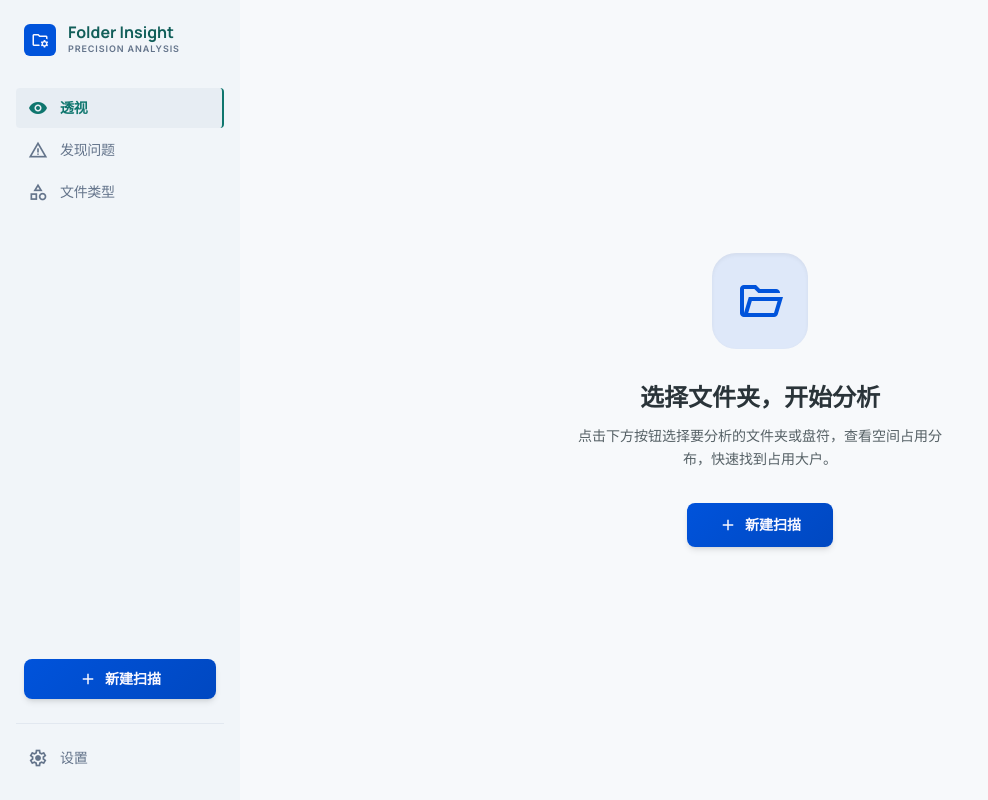
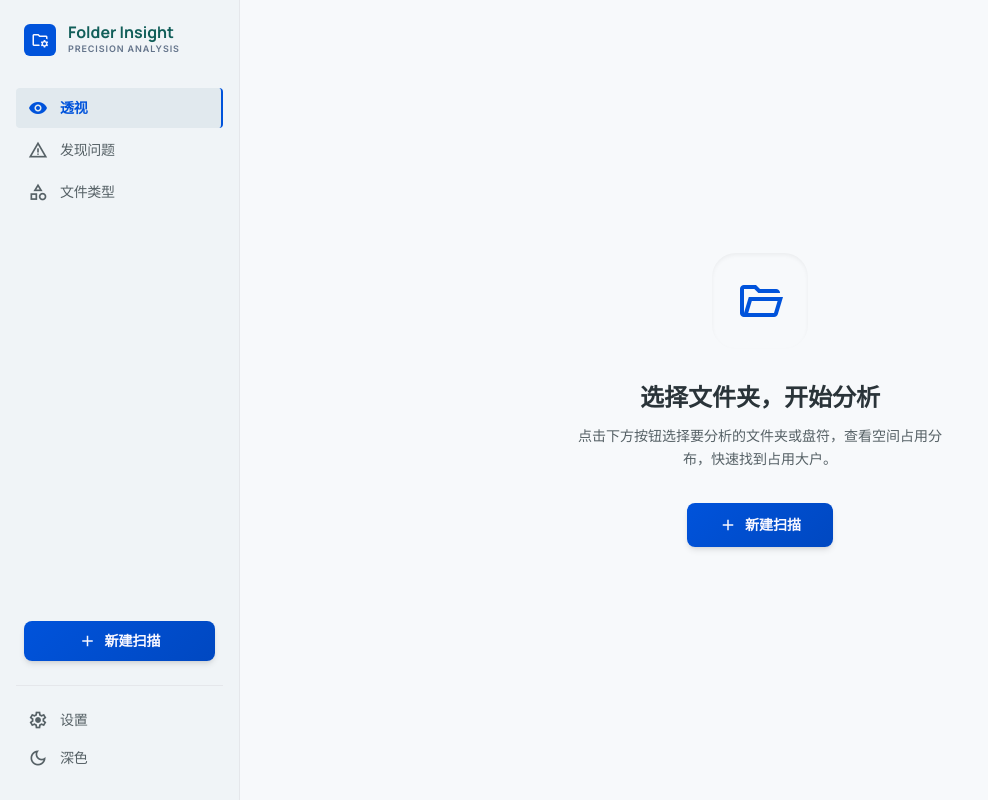
Before and after one commit to duyl328/dir-zero, a React (Vite) app in the folder folder-insight/: page /#/overview in a window 1280 px wide. Shown: the whole page, without its empty margins (0-988 px from the left). Built offline with nearby package versions, Linux system fonts and the light colour scheme.

Commit message:
feat: 支持深色主题与动态配色切换

```diff
--- a/folder-insight/src/App.css
+++ b/folder-insight/src/App.css
@@ -5,13 +5,121 @@
 @tailwind components;
 @tailwind utilities;
 
+/* ── Light theme (default) ─────────────────────────────────────────────────── */
 :root {
+  --color-primary: #0053db;
+  --color-primary-dim: #0048c1;
+  --color-primary-fixed: #dbe1ff;
+  --color-primary-fixed-dim: #c7d3ff;
+  --color-on-primary: #f8f7ff;
+  --color-on-primary-fixed: #003798;
+  --color-on-primary-fixed-variant: #0050d4;
+  --color-on-primary-container: #0048bf;
+  --color-primary-container: #dbe1ff;
+  --color-inverse-primary: #618bff;
+  --color-secondary: #5c605f;
+  --color-secondary-dim: #505453;
+  --color-secondary-fixed: #e0e3e2;
+  --color-secondary-fixed-dim: #d2d5d4;
+  --color-on-secondary: #f7f9f8;
+  --color-on-secondary-fixed: #3c4040;
+  --color-on-secondary-fixed-variant: #595c5c;
+  --color-on-secondary-container: #4f5252;
+  --color-secondary-container: #e0e3e2;
+  --color-tertiary: #4a6552;
+  --color-tertiary-dim: #3e5946;
+  --color-tertiary-fixed: #daf9df;
+  --color-tertiary-fixed-dim: #cbead1;
+  --color-on-tertiary: #e7ffea;
+  --color-on-tertiary-fixed: #334e3b;
+  --color-on-tertiary-fixed-variant: #4f6b57;
+  --color-on-tertiary-container: #45604d;
+  --color-tertiary-container: #daf9df;
+  --color-error: #9f403d;
+  --color-error-dim: #4e0309;
+  --color-error-container: #fe8983;
+  --color-on-error: #fff7f6;
+  --color-on-error-container: #752121;
+  --color-surface: #f7f9fb;
+  --color-surface-bright: #f7f9fb;
+  --color-surface-dim: #cfdce3;
+  --color-surface-tint: #0053db;
+  --color-surface-variant: #d9e4ea;
+  --color-surface-container: #e8eff3;
+  --color-surface-container-low: #f0f4f7;
+  --color-surface-container-high: #e1e9ee;
+  --color-surface-container-highest: #d9e4ea;
+  --color-surface-container-lowest: #ffffff;
+  --color-on-surface: #2a3439;
+  --color-on-surface-variant: #566166;
+  --color-on-background: #2a3439;
+  --color-background: #f7f9fb;
+  --color-outline: #717c82;
+  --color-outline-variant: #a9b4b9;
+  --color-inverse-surface: #0b0f10;
+  --color-inverse-on-surface: #9a9d9f;
+
   font-family: 'Inter', sans-serif;
   font-size: 16px;
   line-height: 1.5;
   font-weight: 400;
   -webkit-font-smoothing: antialiased;
   -moz-osx-font-smoothing: grayscale;
+}
+
+/* ── Dark theme ────────────────────────────────────────────────────────────── */
+.dark {
+  --color-primary: #618bff;
+  --color-primary-dim: #4f7aee;
+  --color-primary-fixed: #1a2a5e;
+  --color-primary-fixed-dim: #0f1e4a;
+  --color-on-primary: #0a1540;
+  --color-on-primary-fixed: #c7d3ff;
+  --color-on-primary-fixed-variant: #8faeff;
+  --color-on-primary-container: #8faeff;
+  --color-primary-container: #1a2a5e;
+  --color-inverse-primary: #0053db;
+  --color-secondary: #a8adac;
+  --color-secondary-dim: #8e9392;
+  --color-secondary-fixed: #2a2e2d;
+  --color-secondary-fixed-dim: #1e2221;
+  --color-on-secondary: #0d1110;
+  --color-on-secondary-fixed: #d2d5d4;
+  --color-on-secondary-fixed-variant: #8e9392;
+  --color-on-secondary-container: #a8adac;
+  --color-secondary-container: #2a2e2d;
+  --color-tertiary: #8ecf97;
+  --color-tertiary-dim: #72b87c;
+  --color-tertiary-fixed: #1a2e1e;
+  --color-tertiary-fixed-dim: #0f2013;
+  --color-on-tertiary: #0a1a0d;
+  --color-on-tertiary-fixed: #cbead1;
+  --color-on-tertiary-fixed-variant: #72b87c;
+  --color-on-tertiary-container: #8ecf97;
+  --color-tertiary-container: #1a2e1e;
+  --color-error: #ff8a87;
+  --color-error-dim: #cc5f5c;
+  --color-error-container: #5c1a18;
+  --color-on-error: #1a0504;
+  --color-on-error-container: #ff8a87;
+  --color-surface: #0f1417;
+  --color-surface-bright: #1a2025;
+  --color-surface-dim: #080c0e;
+  --color-surface-tint: #618bff;
+  --color-surface-variant: #1e2a30;
+  --color-surface-container: #141c21;
+  --color-surface-container-low: #111820;
+  --color-surface-container-high: #1c262d;
+  --color-surface-container-highest: #243038;
+  --color-surface-container-lowest: #0a0f12;
+  --color-on-surface: #d8e4ea;
+  --color-on-surface-variant: #8fa4ad;
+  --color-on-background: #d8e4ea;
+  --color-background: #0f1417;
+  --color-outline: #4a5c63;
+  --color-outline-variant: #2a3a42;
+  --color-inverse-surface: #d8e4ea;
+  --color-inverse-on-surface: #2a3439;
 }
 
 * {
@@ -21,8 +129,8 @@
 }
 
 body {
-  background-color: #f7f9fb;
-  color: #2a3439;
+  background-color: var(--color-background);
+  color: var(--color-on-surface);
   overflow: hidden;
 }
 
@@ -40,8 +148,16 @@ body {
   -webkit-backdrop-filter: blur(12px);
 }
 
+.dark .glass-panel {
+  background: rgba(15, 20, 23, 0.88);
+}
+
 .cta-gradient {
   background: linear-gradient(135deg, #0053db 0%, #0048c1 100%);
+}
+
+.dark .cta-gradient {
+  background: linear-gradient(135deg, #618bff 0%, #4f7aee 100%);
 }
 
 @keyframes fade-in-up {
@@ -52,18 +168,14 @@ body {
   animation: fade-in-up 0.18s ease-out forwards;
 }
 
+@keyframes scan-bar {
+  0%   { transform: translateX(-100%); }
+  50%  { transform: translateX(150%); }
+  100% { transform: translateX(-100%); }
+}
+
 /* Scrollbar styling */
-::-webkit-scrollbar {
-  width: 6px;
-  height: 6px;
-}
-::-webkit-scrollbar-track {
-  background: transparent;
-}
-::-webkit-scrollbar-thumb {
-  background: #a9b4b9;
-  border-radius: 3px;
-}
-::-webkit-scrollbar-thumb:hover {
-  background: #717c82;
-}
+::-webkit-scrollbar { width: 6px; height: 6px; }
+::-webkit-scrollbar-track { background: transparent; }
+::-webkit-scrollbar-thumb { background: var(--color-outline-variant); border-radius: 3px; }
+::-webkit-scrollbar-thumb:hover { background: var(--color-outline); }
--- a/folder-insight/src/components/layout/Sidebar.tsx
+++ b/folder-insight/src/components/layout/Sidebar.tsx
@@ -4,7 +4,7 @@ import { useT } from "../../hooks/useT";
 
 export default function Sidebar() {
   const location = useLocation();
-  const { session, resetSession, setScanStatus } = useAppStore();
+  const { session, resetSession, setScanStatus, theme, setTheme } = useAppStore();
   const t = useT();
 
   const navItems = [
@@ -19,7 +19,7 @@ export default function Sidebar() {
   }
 
   return (
-    <aside className="h-screen w-60 fixed left-0 top-0 bg-slate-100 flex flex-col py-6 px-4 z-50 select-none">
+    <aside className="h-screen w-60 fixed left-0 top-0 bg-surface-container-low flex flex-col py-6 px-4 z-50 select-none border-r border-outline-variant/20">
       {/* Logo */}
       <div className="mb-8 px-2 flex items-center gap-3">
         <div className="w-8 h-8 rounded-md bg-primary flex items-center justify-center shrink-0">
@@ -42,8 +42,8 @@ export default function Sidebar() {
               className={[
                 "flex items-center gap-3 px-3 py-2.5 rounded-lg font-headline text-sm tracking-tight transition-colors duration-150",
                 active
-                  ? "text-teal-700 font-semibold border-r-2 border-teal-700 bg-slate-200/60"
-                  : "text-slate-500 hover:text-teal-600 hover:bg-slate-200/50",
+                  ? "text-primary font-semibold border-r-2 border-primary bg-surface-container-high"
+                  : "text-on-surface-variant hover:text-on-surface hover:bg-surface-container-high",
               ].join(" ")}
             >
               <span
@@ -68,21 +68,28 @@ export default function Sidebar() {
       </button>
 
       {/* Bottom links */}
-      <div className="pt-4 border-t border-slate-200 space-y-0.5">
+      <div className="pt-4 border-t border-outline-variant/20 space-y-0.5">
         <NavLink
           to="/settings"
           className={({ isActive }) =>
             [
               "flex items-center gap-3 px-3 py-2 rounded-lg font-headline text-sm tracking-tight transition-colors",
               isActive
-                ? "text-teal-700 font-semibold bg-slate-200/60"
-                : "text-slate-500 hover:text-teal-600 hover:bg-slate-200/50",
+                ? "text-primary font-semibold bg-surface-container-high"
+                : "text-on-surface-variant hover:text-on-surface hover:bg-surface-container-high",
             ].join(" ")
           }
         >
           <span className="material-symbols-outlined text-[20px]">settings</span>
           <span>{t.sidebar.settings}</span>
         </NavLink>
+        <button
+          onClick={() => setTheme(theme === "light" ? "dark" : "light")}
+          className="w-full flex items-center gap-3 px-3 py-2 rounded-lg font-headline text-sm tracking-tight text-on-surface-variant hover:text-on-surface hover:bg-surface-container-high transition-colors"
+        >
+          <span className="material-symbols-outlined text-[20px]">{theme === "light" ? "dark_mode" : "light_mode"}</span>
+          <span>{theme === "light" ? t.settings.themeDark : t.settings.themeLight}</span>
+        </button>
       </div>
 
       {/* Scan status indicator */}
--- a/folder-insight/src/i18n/en.ts
+++ b/folder-insight/src/i18n/en.ts
@@ -236,6 +236,9 @@ export const en: Translations = {
     langLabel: "Language",
     langZh: "中文",
     langEn: "English",
+    themeLabel: "Appearance",
+    themeLight: "Light",
+    themeDark: "Dark",
   },
 
   common: {
--- a/folder-insight/src/i18n/zh.ts
+++ b/folder-insight/src/i18n/zh.ts
@@ -243,6 +243,9 @@ export const zh = {  // Sidebar
     langLabel: "语言",
     langZh: "中文",
     langEn: "English",
+    themeLabel: "外观",
+    themeLight: "浅色",
+    themeDark: "深色",
   },
 
   // Common
--- a/folder-insight/src/pages/SettingsPage.tsx
+++ b/folder-insight/src/pages/SettingsPage.tsx
@@ -2,6 +2,7 @@ import { useState } from "react";
 import { useAppStore } from "../store/appStore";
 import { useT } from "../hooks/useT";
 import type { Locale } from "../i18n";
+import type { Theme } from "../store/appStore";
 
 const RESIDUE_BUILTIN = [
   { id: "r-ds_store", pattern: ".DS_Store", type: "glob" as const, enabled: true, builtin: true, label: "macOS .DS_Store" },
@@ -13,7 +14,7 @@ const RESIDUE_BUILTIN = [
 ];
 
 export default function SettingsPage() {
-  const { excludeRules, toggleExcludeRule, addExcludeRule, removeExcludeRule, locale, setLocale } = useAppStore();
+  const { excludeRules, toggleExcludeRule, addExcludeRule, removeExcludeRule, locale, setLocale, theme, setTheme } = useAppStore();
   const t = useT();
   const [residueRules, setResidueRules] = useState(RESIDUE_BUILTIN);
   const [newPattern, setNewPattern] = useState("");
@@ -53,6 +54,20 @@ export default function SettingsPage() {
             <button key={l} onClick={() => setLocale(l)}
               className={["px-4 py-2 rounded-lg text-sm font-semibold transition-colors", locale === l ? "bg-primary text-on-primary" : "bg-surface-container-high text-on-surface-variant hover:bg-surface-container-highest"].join(" ")}>
               {l === "zh" ? t.settings.langZh : t.settings.langEn}
+            </button>
+          ))}
+        </div>
+      </section>
+
+      {/* Appearance */}
+      <section>
+        <h3 className="font-headline font-bold text-base text-on-surface mb-3">{t.settings.themeLabel}</h3>
+        <div className="flex items-center gap-2">
+          {(["light", "dark"] as Theme[]).map((th) => (
+            <button key={th} onClick={() => setTheme(th)}
+              className={["flex items-center gap-2 px-4 py-2 rounded-lg text-sm font-semibold transition-colors", theme === th ? "bg-primary text-on-primary" : "bg-surface-container-high text-on-surface-variant hover:bg-surface-container-highest"].join(" ")}>
+              <span className="material-symbols-outlined text-[16px]">{th === "light" ? "light_mode" : "dark_mode"}</span>
+              {th === "light" ? t.settings.themeLight : t.settings.themeDark}
             </button>
           ))}
         </div>
--- a/folder-insight/src/store/appStore.ts
+++ b/folder-insight/src/store/appStore.ts
@@ -3,6 +3,11 @@ import type { ScanSession, ScanStatus, ScanProgress, ScanResult, ExcludeRule, Du
 import type { Locale } from "../i18n";
 
 type DupStatus = "idle" | "scanning" | "cancelling" | "done";
+export type Theme = "light" | "dark";
+
+function applyTheme(theme: Theme) {
+  document.documentElement.classList.toggle("dark", theme === "dark");
+}
 
 interface AppState {
   session: ScanSession;
@@ -10,6 +15,7 @@ interface AppState {
   duplicatesResult: DuplicateCluster[] | null;
   duplicatesStatus: DupStatus;
   locale: Locale;
+  theme: Theme;
 
   // Actions
   setScanRoots: (roots: string[]) => void;
@@ -23,6 +29,7 @@ interface AppState {
   setDuplicatesResult: (clusters: DuplicateCluster[]) => void;
   setDuplicatesStatus: (status: DupStatus) => void;
   setLocale: (locale: Locale) => void;
+  setTheme: (theme: Theme) => void;
 }
 
 const defaultSession: ScanSession = {
@@ -45,12 +52,17 @@ const builtinRules: ExcludeRule[] = [
   { id: "b-sysvolinfo", pattern: "System Volume Information", type: "path", enabled: true, builtin: true, label: "系统卷信息" },
 ];
 
-export const useAppStore = create<AppState>((set) => ({
+export const useAppStore = create<AppState>((set) => {
+  const savedTheme = (localStorage.getItem("theme") as Theme | null) ?? "light";
+  applyTheme(savedTheme);
+
+  return {
   session: defaultSession,
   excludeRules: builtinRules,
   duplicatesResult: null,
   duplicatesStatus: "idle",
   locale: (localStorage.getItem("locale") as Locale | null) ?? "zh",
+  theme: savedTheme,
 
   setScanRoots: (roots) =>
     set((s) => ({ session: { ...s.session, roots } })),
@@ -96,4 +108,11 @@ export const useAppStore = create<AppState>((set) => ({
     localStorage.setItem("locale", locale);
     set({ locale });
   },
-}));
+
+  setTheme: (theme) => {
+    localStorage.setItem("theme", theme);
+    applyTheme(theme);
+    set({ theme });
+  },
+  };
+});
--- a/folder-insight/tailwind.config.js
+++ b/folder-insight/tailwind.config.js
@@ -5,57 +5,58 @@ export default {
   theme: {
     extend: {
       colors: {
-        primary: "#0053db",
-        "primary-dim": "#0048c1",
-        "primary-fixed": "#dbe1ff",
-        "primary-fixed-dim": "#c7d3ff",
-        "on-primary": "#f8f7ff",
-        "on-primary-fixed": "#003798",
-        "on-primary-fixed-variant": "#0050d4",
-        "on-primary-container": "#0048bf",
-        "primary-container": "#dbe1ff",
-        "inverse-primary": "#618bff",
-        secondary: "#5c605f",
-        "secondary-dim": "#505453",
-        "secondary-fixed": "#e0e3e2",
-        "secondary-fixed-dim": "#d2d5d4",
-        "on-secondary": "#f7f9f8",
-        "on-secondary-fixed": "#3c4040",
-        "on-secondary-fixed-variant": "#595c5c",
-        "on-secondary-container": "#4f5252",
-        "secondary-container": "#e0e3e2",
-        tertiary: "#4a6552",
-        "tertiary-dim": "#3e5946",
-        "tertiary-fixed": "#daf9df",
-        "tertiary-fixed-dim": "#cbead1",
-        "on-tertiary": "#e7ffea",
-        "on-tertiary-fixed": "#334e3b",
-        "on-tertiary-fixed-variant": "#4f6b57",
-        "on-tertiary-container": "#45604d",
-        "tertiary-container": "#daf9df",
-        error: "#9f403d",
-        "error-dim": "#4e0309",
-        "error-container": "#fe8983",
-        "on-error": "#fff7f6",
-        "on-error-container": "#752121",
-        surface: "#f7f9fb",
-        "surface-bright": "#f7f9fb",
-        "surface-dim": "#cfdce3",
-        "surface-tint": "#0053db",
-        "surface-variant": "#d9e4ea",
-        "surface-container": "#e8eff3",
-        "surface-container-low": "#f0f4f7",
-        "surface-container-high": "#e1e9ee",
-        "surface-container-highest": "#d9e4ea",
-        "surface-container-lowest": "#ffffff",
-        "on-surface": "#2a3439",
-        "on-surface-variant": "#566166",
-        "on-background": "#2a3439",
-        background: "#f7f9fb",
-        outline: "#717c82",
-        "outline-variant": "#a9b4b9",
-        "inverse-surface": "#0b0f10",
-        "inverse-on-surface": "#9a9d9f",
+        // Light tokens
+        primary: "var(--color-primary)",
+        "primary-dim": "var(--color-primary-dim)",
+        "primary-fixed": "var(--color-primary-fixed)",
+        "primary-fixed-dim": "var(--color-primary-fixed-dim)",
+        "on-primary": "var(--color-on-primary)",
+        "on-primary-fixed": "var(--color-on-primary-fixed)",
+        "on-primary-fixed-variant": "var(--color-on-primary-fixed-variant)",
+        "on-primary-container": "var(--color-on-primary-container)",
+        "primary-container": "var(--color-primary-container)",
+        "inverse-primary": "var(--color-inverse-primary)",
+        secondary: "var(--color-secondary)",
+        "secondary-dim": "var(--color-secondary-dim)",
+        "secondary-fixed": "var(--color-secondary-fixed)",
+        "secondary-fixed-dim": "var(--color-secondary-fixed-dim)",
+        "on-secondary": "var(--color-on-secondary)",
+        "on-secondary-fixed": "var(--color-on-secondary-fixed)",
+        "on-secondary-fixed-variant": "var(--color-on-secondary-fixed-variant)",
+        "on-secondary-container": "var(--color-on-secondary-container)",
+        "secondary-container": "var(--color-secondary-container)",
+        tertiary: "var(--color-tertiary)",
+        "tertiary-dim": "var(--color-tertiary-dim)",
+        "tertiary-fixed": "var(--color-tertiary-fixed)",
+        "tertiary-fixed-dim": "var(--color-tertiary-fixed-dim)",
+        "on-tertiary": "var(--color-on-tertiary)",
+        "on-tertiary-fixed": "var(--color-on-tertiary-fixed)",
+        "on-tertiary-fixed-variant": "var(--color-on-tertiary-fixed-variant)",
+        "on-tertiary-container": "var(--color-on-tertiary-container)",
+        "tertiary-container": "var(--color-tertiary-container)",
+        error: "var(--color-error)",
+        "error-dim": "var(--color-error-dim)",
+        "error-container": "var(--color-error-container)",
+        "on-error": "var(--color-on-error)",
+        "on-error-container": "var(--color-on-error-container)",
+        surface: "var(--color-surface)",
+        "surface-bright": "var(--color-surface-bright)",
+        "surface-dim": "var(--color-surface-dim)",
+        "surface-tint": "var(--color-surface-tint)",
+        "surface-variant": "var(--color-surface-variant)",
+        "surface-container": "var(--color-surface-container)",
+        "surface-container-low": "var(--color-surface-container-low)",
+        "surface-container-high": "var(--color-surface-container-high)",
+        "surface-container-highest": "var(--color-surface-container-highest)",
+        "surface-container-lowest": "var(--color-surface-container-lowest)",
+        "on-surface": "var(--color-on-surface)",
+        "on-surface-variant": "var(--color-on-surface-variant)",
+        "on-background": "var(--color-on-background)",
+        background: "var(--color-background)",
+        outline: "var(--color-outline)",
+        "outline-variant": "var(--color-outline-variant)",
+        "inverse-surface": "var(--color-inverse-surface)",
+        "inverse-on-surface": "var(--color-inverse-on-surface)",
       },
       borderRadius: {
         DEFAULT: "0.125rem",
```
